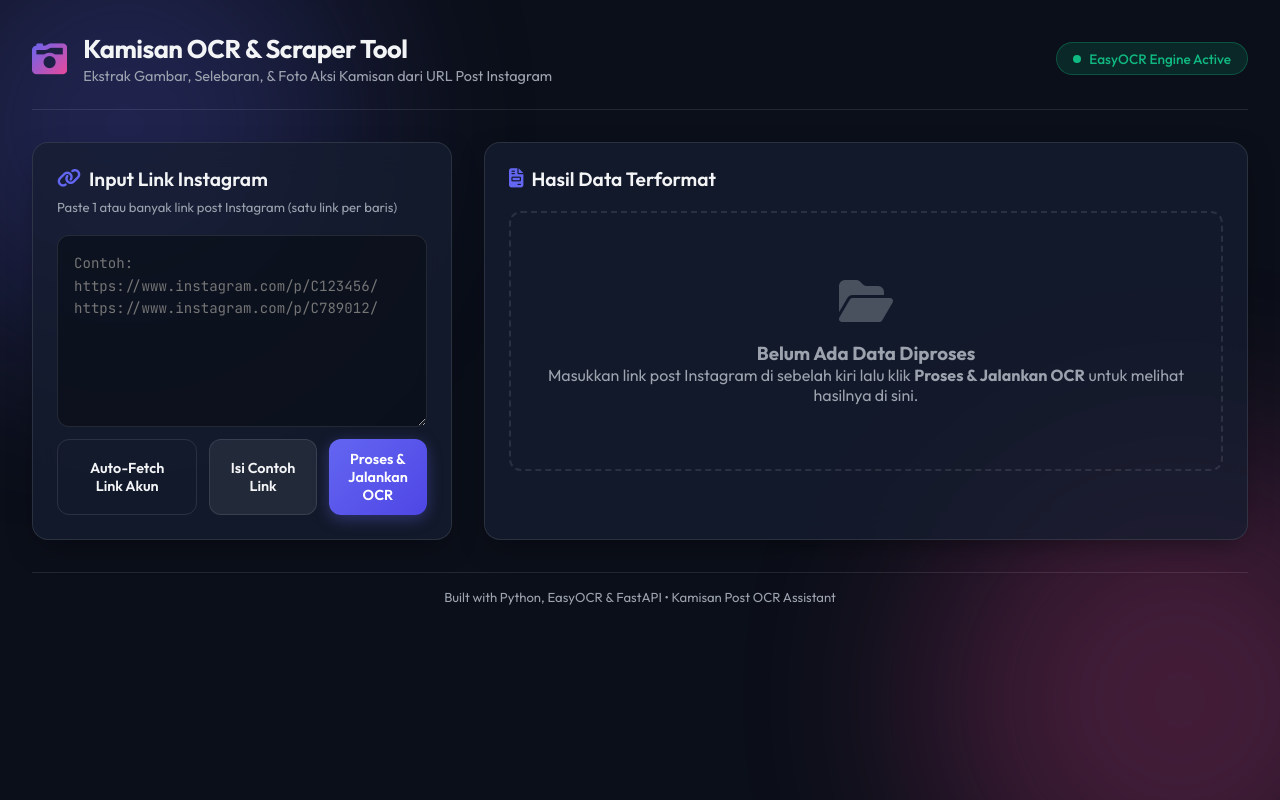
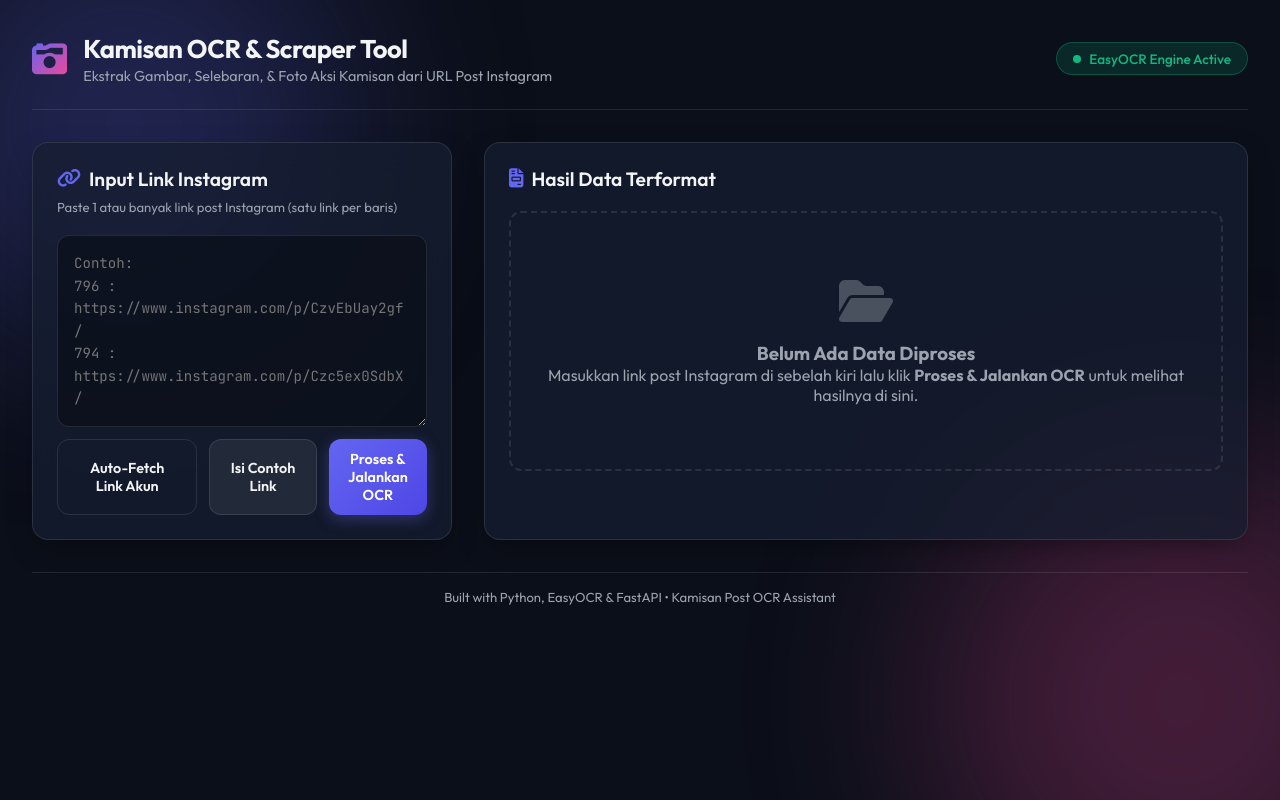
Before and after one commit to abiyuababil/scraper, a FastAPI app: page / in a window 1280 px wide. Run offline with FastAPI, Linux system fonts and the light colour scheme.

Commit message:
fix: replace form tag with div and bind click event directly to prevent native browser GET submit

```diff
--- a/static/app.js
+++ b/static/app.js
@@ -63,9 +63,9 @@ document.addEventListener("DOMContentLoaded", () => {
 https://www.instagram.com/p/C-K67890/`;
     });
 
-    // --- Form Submit Handler ---
-    processForm.addEventListener("submit", async (e) => {
-        e.preventDefault();
+    // --- Submit Button Handler ---
+    btnSubmit.addEventListener("click", async (e) => {
+        if (e) e.preventDefault();
 
         const rawUrls = urlInput.value.trim().split("\n").map(u => u.trim()).filter(u => u.length > 0);
         if (rawUrls.length === 0) {
--- a/templates/index.html
+++ b/templates/index.html
@@ -42,13 +42,13 @@
                     <span class="help-text">Paste 1 atau banyak link post Instagram (satu link per baris)</span>
                 </div>
 
-                <form id="process-form">
+                <div id="process-form">
                     <div class="textarea-wrapper">
                         <textarea
                             id="url-input"
                             name="urls"
                             rows="7"
-                            placeholder="Contoh:&#10;https://www.instagram.com/p/C123456/&#10;https://www.instagram.com/p/C789012/"
+                            placeholder="Contoh:&#10;796 : https://www.instagram.com/p/CzvEbUay2gf/&#10;794 : https://www.instagram.com/p/Czc5ex0SdbX/"
                             required></textarea>
                     </div>
 
@@ -59,11 +59,11 @@
                         <button type="button" id="btn-sample" class="btn btn-secondary">
                             Isi Contoh Link
                         </button>
-                        <button type="submit" id="btn-submit" class="btn btn-primary">
+                        <button type="button" id="btn-submit" class="btn btn-primary">
                             Proses & Jalankan OCR
                         </button>
                     </div>
-                </form>
+                </div>
             </section>
 
             <!-- Right Panel: Results & Actions -->
```
